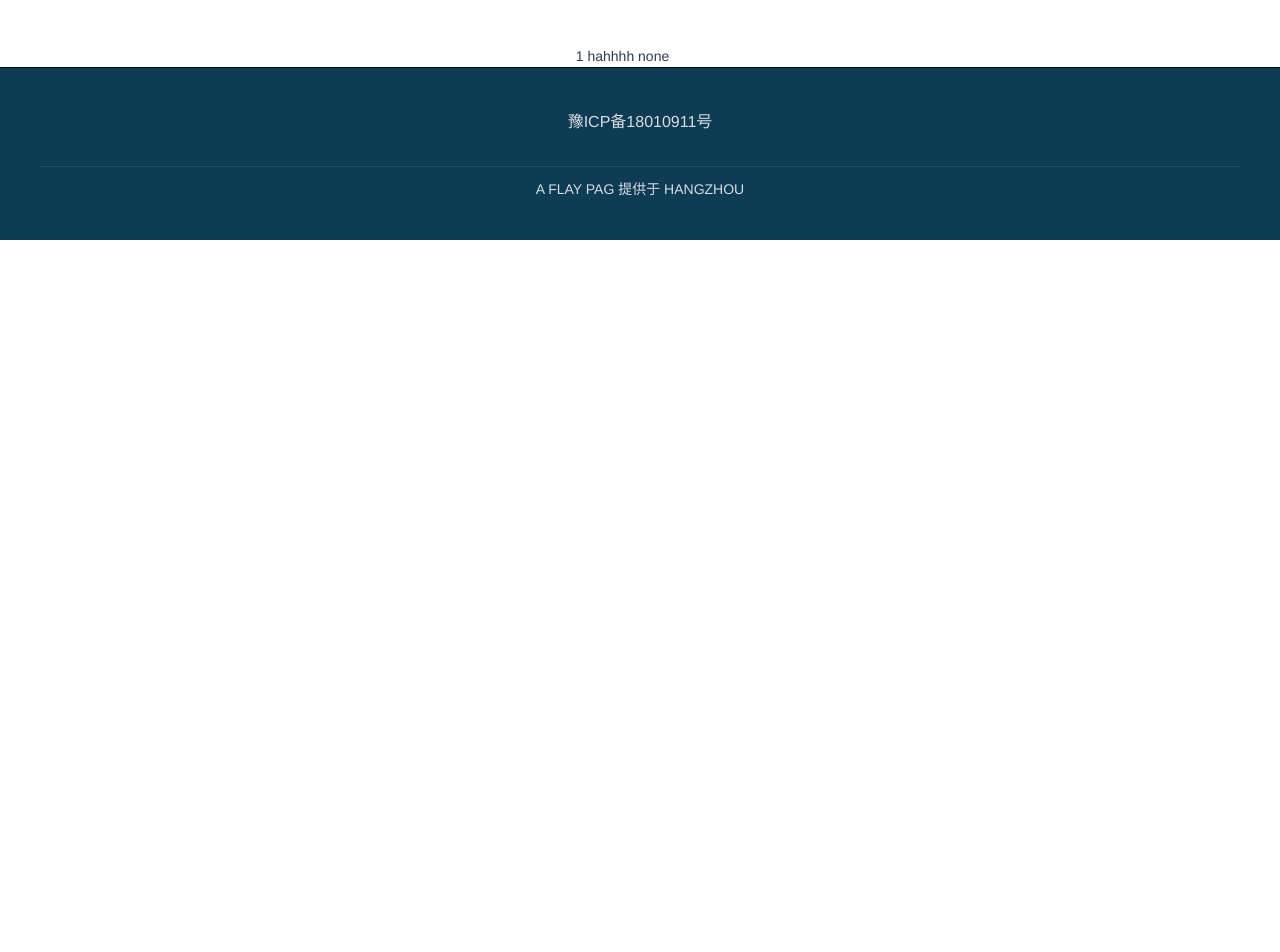
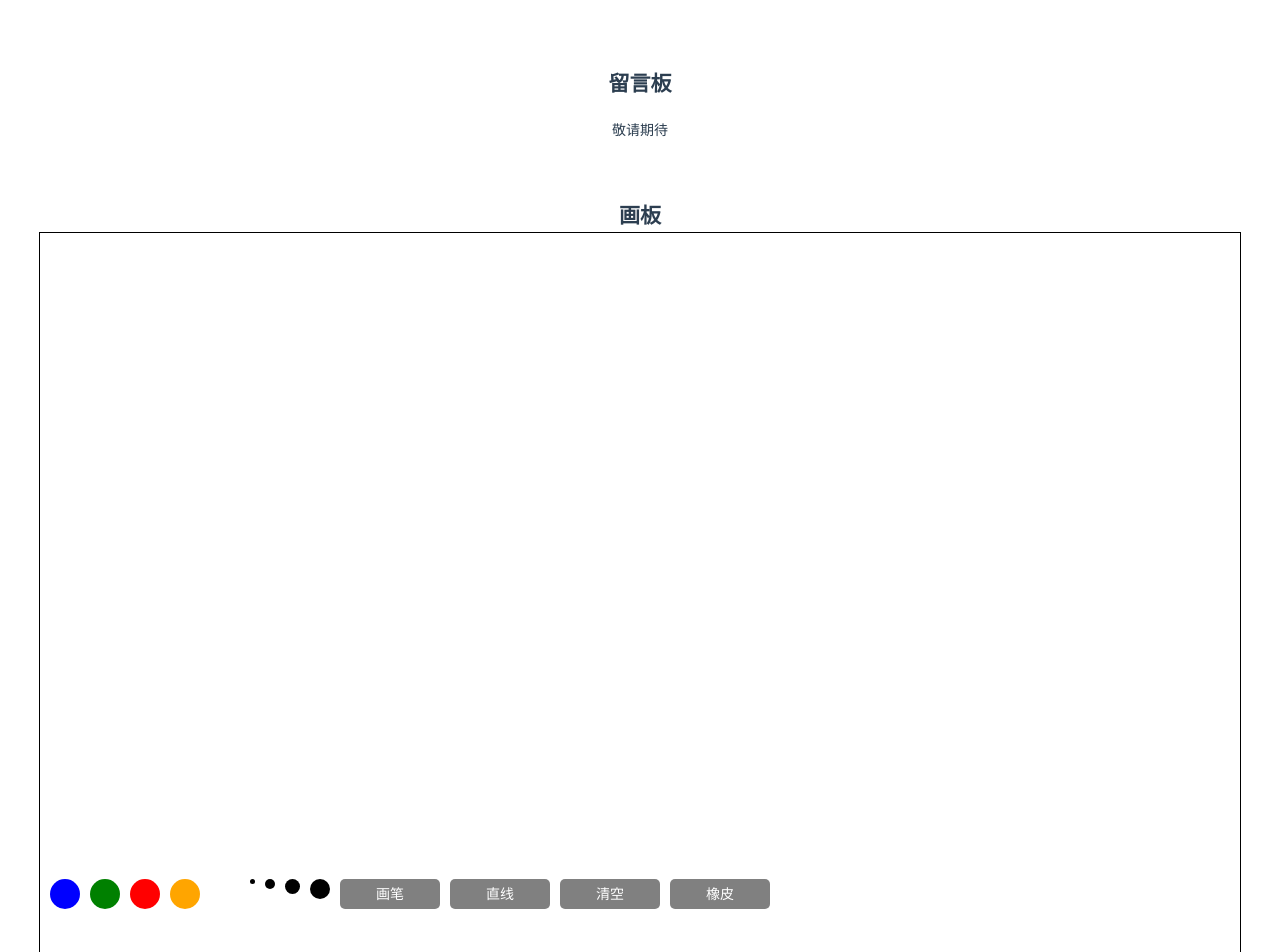
Before and after one commit to Apigflay/yasser_pc, a Vue app in the folder yasser_pc/: page /#/ in a window 1280 px wide. Shown: the part 1380-2332 px from the top of the page. Before the commit the page ends 1621 px from the top, so only its background shows below. Built offline with nearby package versions, Linux system fonts and the light colour scheme.

Commit message:
draw add

```diff
--- /dev/null
+++ b/yasser_pc/src/components/DrawingBoard.vue
@@ -0,0 +1,210 @@
+<template>
+  <div class="DrawingBoardWrap">
+    <h2>画板</h2>
+    <div class="DrawingBoardArea" ref="canvas">
+        <canvas  width="800" height="600" id="canvas1"></canvas>
+        <ul id="sel_col">
+          <li></li>
+          <li></li>
+          <li></li>
+          <li></li>
+        </ul>
+        <ul id="sel_wid">
+            <li></li>
+            <li></li>
+            <li></li>
+            <li></li>
+        </ul>
+        <ul id="list">
+            <li id='a1'>画笔</li>
+            <li id='a2' >直线</li>
+            <li id='a3' >清空</li>
+            <li id="clear">橡皮</li>
+        </ul>
+    </div>
+  </div>
+</template>
+
+<script>
+export default {
+  name: 'DrawingBoard',
+  props: {
+    msg: String
+  },
+  created(){
+
+  },
+  mounted () {
+   this.getInitDrawingBard()
+  },
+  methods:{
+    getInitDrawingBard:function(){
+        var v_canvas=document.getElementById("canvas1");
+        var a1=document.getElementById("a1");
+        var a2=document.getElementById("a2");
+        var clear=document.getElementById("clear");
+        var context=v_canvas.getContext("2d");
+        var cha={
+            col:'red',
+            wid:5,
+            last:'red'
+        };
+        document.onmousedown = function (e) {
+            if(a1.style.backgroundColor=='red'||clear.style.backgroundColor=='red'){
+                e = e || window.e;
+                if (e.button == 0) {
+                    context.beginPath();
+                    context.moveTo(e.pageX, e.pageY);
+                    document.onmousemove = function (e) {
+                        context.lineTo(e.pageX, e.pageY);
+                        context.strokeStyle = cha.col;
+                        context.lineWidth = cha.wid;
+                        context.stroke();
+                    };
+                    document.onmouseup = function (){
+                        context.closePath();
+                        document.onmousemove = function (){
+                            return false;
+                        }
+                    }
+                }
+            }
+            else if(a2.style.backgroundColor=='red'){
+                e = e || window.e;
+                if (e.button == 0) {
+                    context.beginPath();
+                    context.moveTo(e.pageX, e.pageY);
+                    document.onmousemove = function (e) {
+                    };
+                    document.onmouseup = function (e){
+                        context.lineTo(e.pageX, e.pageY);
+                        context.strokeStyle = cha.col;
+                        context.lineWidth = cha.wid;
+                        context.stroke();
+                        context.closePath();
+                        document.onmousemove = function (){
+
+                            return false;
+                        }
+                    }
+                }
+            }
+        };
+        var sel_col=document.getElementById('sel_col').children;
+        var sel_wid=document.getElementById('sel_wid').children;
+        var list=document.getElementById('list').children;
+        for(var k=0;k<list.length;k++){
+            list[k].c=k;
+            list[k].onclick=function(){
+                list[this.c].style.backgroundColor='red';
+                if(this.c==2){
+                    var v_canvas=document.getElementById("canvas1");
+                    var a1=document.getElementById("a1");
+                    var context=v_canvas.getContext("2d");
+                    context.clearRect(0,0,800,600);
+                }
+                if(this.c==3){
+                    cha.last=cha.col;
+                    cha.col='white';
+                }
+                for(var s=0;s<list.length;s++){
+                    if(this.c!=s){
+                        list[s].style.backgroundColor='grey';
+                    }
+                    if(this.c!=3){
+                        cha.col=cha.last;
+                    }
+                }
+            }
+        }
+        var arr=['blue','green','red','orange'];
+        var arr1=[5,10,15,20];
+        for(var i=0;i<arr.length;i++){
+            sel_col[i].a=i;
+            sel_col[i].style.backgroundColor=arr[i];
+            sel_col[i].onclick=function(){
+                if(clear.style.backgroundColor!='red'){
+                    cha.col=arr[this.a];
+                }
+
+            }
+        }
+        for(var j=0;j<arr1.length;j++){
+            sel_wid[j].b=j;
+            sel_wid[j].style.width=arr1[j]+'px';
+            sel_wid[j].style.height=arr1[j]+'px';
+            sel_wid[j].style.borderRadius=arr1[j]+'px';
+            sel_wid[j].onclick=function(){
+                cha.wid=arr1[this.b];
+            }
+        }
+    }
+  }
+}
+</script>
+
+<!-- Add "scoped" attribute to limit CSS to this component only -->
+<style scoped lang="scss">
+.DrawingBoardWrap{
+    width: 100%;
+    // background: #0d3c55;
+    // border-top: 1px solid #000;
+    // border-bottom: 1px solid #fff;
+}
+.DrawingBoardArea{
+  padding: 40px 0;
+  width: 1200px;
+  height: 800px;
+  border: 1px solid #000;
+  margin: auto;
+  margin-bottom: 50px;
+  // ----------------------
+  #sel_col li{
+      list-style: none;
+      width: 30px;
+      height: 30px;
+      border-radius:30px ;
+      float: left;
+      margin-left: 10px;
+      cursor: pointer;
+  }
+  #sel_wid{
+      width: 200px;
+      margin-left: 200px;
+  }
+  #sel_wid li{
+      list-style: none;
+      background: black;
+      float: left;
+      margin-left: 10px;
+      cursor: pointer;
+
+  }
+  #list{
+      margin-left: 100px;
+  }
+  #list li{
+      list-style: none;
+      float: left;
+      width: 100px;
+      height: 30px;
+      border-radius:5px;
+      background: grey;
+      margin-left: 10px;
+      color: white;
+      line-height: 30px;
+      text-align: center;
+  }
+  #list li:hover{
+      cursor: pointer;
+      background: orangered;
+  }
+  // ------------------------
+}
+// #sel_col{
+//     width: 200px;
+//     margin-left: 200px;
+// }
+
+
+</style>
--- /dev/null
+++ b/yasser_pc/src/components/MessageBoard.vue
@@ -0,0 +1,38 @@
+<template>
+  <div class="MessageBordWrap">
+    <div class="MessageBordArea">
+        <h2>留言板</h2>
+        <p>敬请期待</p>
+    </div>
+
+  </div>
+</template>
+
+<script>
+export default {
+  name: 'MessageBord',
+  props: {
+    msg: String
+  }
+}
+</script>
+
+<!-- Add "scoped" attribute to limit CSS to this component only -->
+<style scoped lang="scss">
+.MessageBordWrap{
+    width: 100%;
+    // background: #0d3c55;
+    // border-top: 1px solid #000;
+    // border-bottom: 1px solid #fff;
+}
+.MessageBordArea{
+  padding: 40px 0;
+  width: 1200px;
+  height: 92px;
+  margin: auto;
+//   background: #0d3c55;
+  p{
+    margin-top: 20px;
+  }
+}
+</style>
--- a/yasser_pc/src/views/Home.vue
+++ b/yasser_pc/src/views/Home.vue
@@ -51,16 +51,14 @@
               </ul>
           </div>
       </div>
+      <!-- 留言板 -->
+      <MessageBoard></MessageBoard>
+      <DrawingBoard></DrawingBoard>
 
-    {{language}}
+      <!-- <span @click="texttoast(1)"> hahhhh</span> -->
+      <!-- <span @click="texttoast(2)"> none</span> -->
+      <KeepOnRecord></KeepOnRecord>
       <Toast></Toast>
-    <span @click="texttoast(1)"> hahhhh</span>
-    <span @click="texttoast(2)"> none</span>
-    <svg class="icon" aria-hidden="true">
-      <use xlink:href="#icon-haimianbaobao-"></use>
-    </svg>
-
-    <KeepOnRecord></KeepOnRecord>
   </div>
 </template>
 
@@ -70,12 +68,16 @@ import NavigationBar from '@/components/NavigationBar.vue'
 import HelloWorld from '@/components/HelloWorld.vue'
 import KeepOnRecord from '@/components/KeepOnRecord.vue'
 import Moon from '@/components/Moon.vue'
+import MessageBoard from '@/components/MessageBoard.vue'
+import DrawingBoard from '@/components/DrawingBoard.vue'
 export default {
   name: 'Home',
   components: {
     KeepOnRecord,
     NavigationBar,
-    Moon
+    Moon,
+    MessageBoard,
+    DrawingBoard
   },
   data(){
       const num =Math.floor(Math.random()*3)+1;
```
Lines whose indentation alone changed are shown as unchanged.
